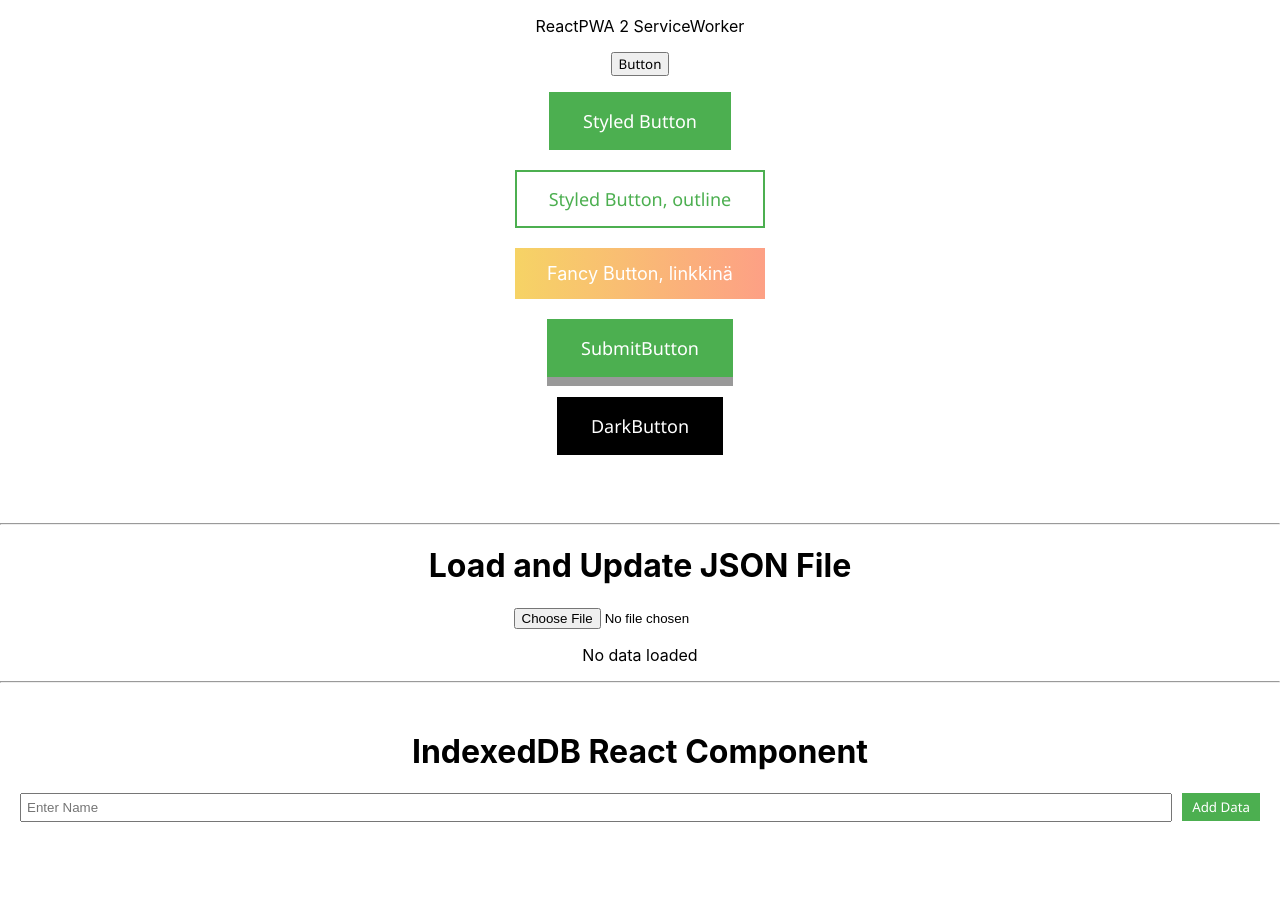
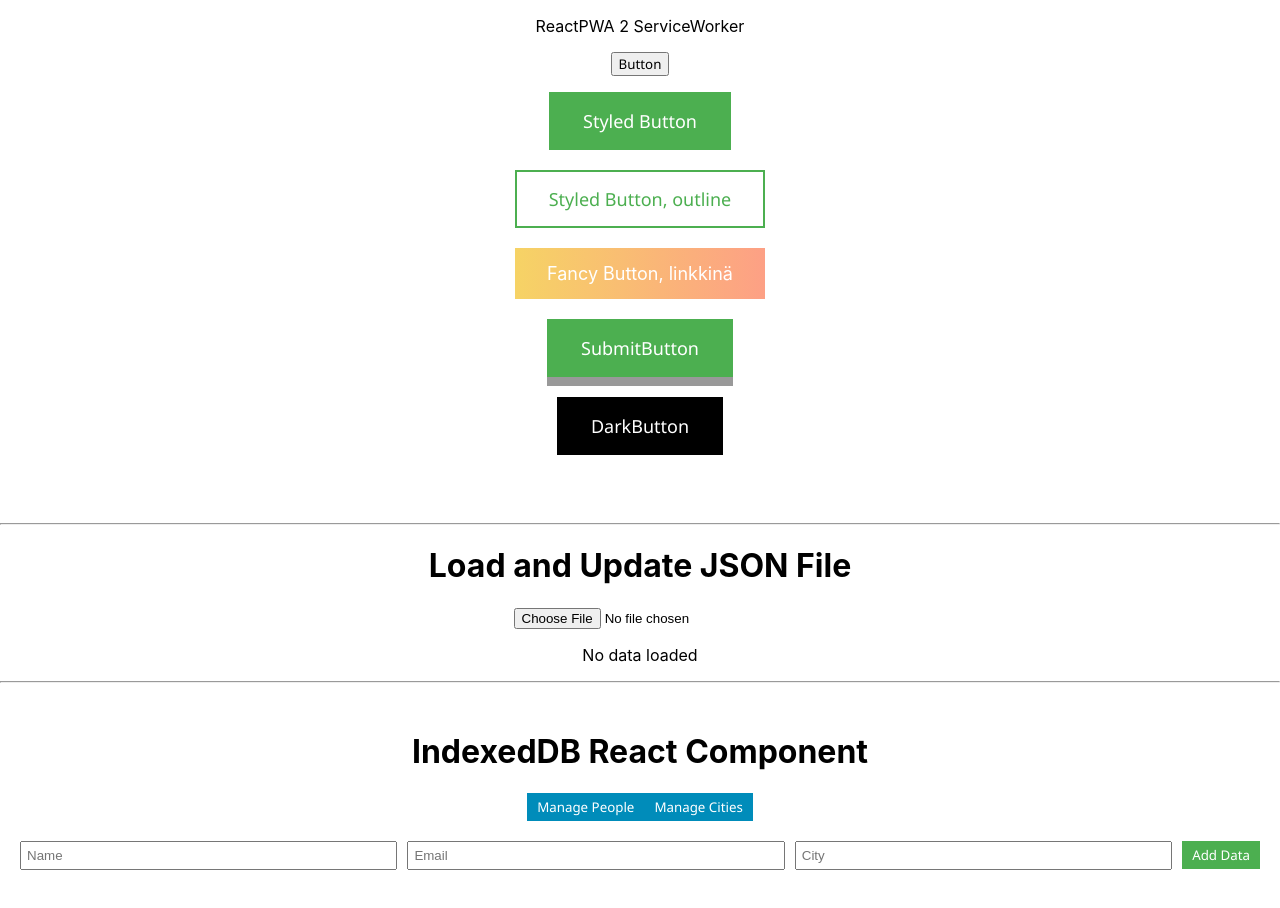
Before and after one commit to SeijaLauronen/PWAReactApp1, a React (Create React App) app: page / in a window 1280 px wide. Before the commit the page ends 858 px from the top, so only its background shows below. Built offline with nearby package versions, Linux system fonts and the light colour scheme.

Commit message:
Ihmiset ja kaupungit

```diff
--- a/src/components/DBHandling.js
+++ b/src/components/DBHandling.js
@@ -6,11 +6,10 @@ const Container = styled.div`
 `;
 
 const Form = styled.div`
+  margin-bottom: 20px;
   display: flex;
-  justify-content: space-between;
   align-items: center;
 `;
-
 
 const Input = styled.input`
   margin-right: 10px;
@@ -24,6 +23,9 @@ const Button = styled.button`
   color: white;
   border: none;
   cursor: pointer;
+  &:hover {
+    background-color: #45a049;
+  }
 `;
 
 const DataList = styled.ul`
@@ -96,30 +98,80 @@ const DeleteButton = styled.button`
   cursor: pointer;
 `;
 
+const LinkButton = styled.button`
+  padding: 5px 10px;
+  background-color: #008CBA;
+  color: white;
+  border: none;
+  cursor: pointer;
+  margin-bottom: 20px;
+  &:hover {
+    background-color: #007bb5;
+  }
+`;
+
+const CityFormContainer = styled.div`
+  display: flex;
+  flex-direction: column;
+  align-items: center;
+`;
+
+const Accordion = styled.div`
+  margin-bottom: 20px;
+`;
+
+const AccordionItem = styled.div`
+  background-color: #f1f1f1;
+  border: 1px solid #ddd;
+  margin-bottom: 10px;
+`;
+
+const AccordionTitle = styled.div`
+  cursor: pointer;
+  padding: 10px;
+  font-weight: bold;
+`;
+
+const AccordionContent = styled.div`
+  padding: 10px;
+  display: ${({ isOpen }) => (isOpen ? 'block' : 'none')};
+`;
+
 const IndexedDBComponent = () => {
   const [db, setDb] = useState(null);
   const [data, setData] = useState([]);
   const [editFormData, setEditFormData] = useState({
     id: null,
     name: '',
-    email: ''
+    email: '',
+    city: ''
   });
   const [isEditing, setIsEditing] = useState(false);
+  const [cityName, setCityName] = useState('');
+  const [cities, setCities] = useState([]);
+  const [isCityEditing, setIsCityEditing] = useState(false);
+  const [accordionOpen, setAccordionOpen] = useState({});
+  const [view, setView] = useState('people'); // Default view is 'people'
 
   useEffect(() => {
     const request = indexedDB.open('MyDatabase', 1);
 
     request.onupgradeneeded = (event) => {
       const db = event.target.result;
-      const objectStore = db.createObjectStore('MyObjectStore', { keyPath: 'id' });
-      objectStore.createIndex('name', 'name', { unique: false });
-      objectStore.createIndex('email', 'email', { unique: true });
+      const peopleStore = db.createObjectStore('PeopleStore', { keyPath: 'id' });
+      peopleStore.createIndex('name', 'name', { unique: false });
+      peopleStore.createIndex('email', 'email', { unique: true });
+      peopleStore.createIndex('city', 'city', { unique: false });
+
+      const cityStore = db.createObjectStore('CityStore', { keyPath: 'id' });
+      cityStore.createIndex('name', 'name', { unique: true });
     };
 
     request.onsuccess = (event) => {
       const db = event.target.result;
       setDb(db);
       fetchData(db);
+      fetchCities(db);
     };
 
     request.onerror = (event) => {
@@ -128,8 +180,8 @@ const IndexedDBComponent = () => {
   }, []);
 
   const fetchData = (dbInstance) => {
-    const transaction = dbInstance.transaction(['MyObjectStore'], 'readonly');
-    const objectStore = transaction.objectStore('MyObjectStore');
+    const transaction = dbInstance.transaction(['PeopleStore'], 'readonly');
+    const objectStore = transaction.objectStore('PeopleStore');
     const request = objectStore.getAll();
 
     request.onsuccess = (event) => {
@@ -141,19 +193,31 @@ const IndexedDBComponent = () => {
     };
   };
 
+  const fetchCities = (dbInstance) => {
+    const transaction = dbInstance.transaction(['CityStore'], 'readonly');
+    const objectStore = transaction.objectStore('CityStore');
+    const request = objectStore.getAll();
+
+    request.onsuccess = (event) => {
+      setCities(event.target.result);
+    };
+
+    request.onerror = (event) => {
+      console.error('Fetch cities request error:', event.target.errorCode);
+    };
+  };
+
   const addData = () => {
-    const transaction = db.transaction(['MyObjectStore'], 'readwrite');
-    const objectStore = transaction.objectStore('MyObjectStore');
-
+    const transaction = db.transaction(['PeopleStore'], 'readwrite');
+    const objectStore = transaction.objectStore('PeopleStore');
     const id = data.length ? data[data.length - 1].id + 1 : 1;
-
-    const newData = { id, name: editFormData.name, email: editFormData.email };
+    const newData = { id, name: editFormData.name, email: editFormData.email, city: editFormData.city };
 
     const request = objectStore.add(newData);
 
     request.onsuccess = () => {
       fetchData(db);
-      setEditFormData({ id: null, name: '', email: '' });
+      setEditFormData({ id: null, name: '', email: '', city: '' });
     };
 
     request.onerror = (event) => {
@@ -161,14 +225,32 @@ const IndexedDBComponent = () => {
     };
   };
 
+  const addCity = () => {
+    const transaction = db.transaction(['CityStore'], 'readwrite');
+    const objectStore = transaction.objectStore('CityStore');
+    const id = cities.length ? cities[cities.length - 1].id + 1 : 1;
+    const newCity = { id, name: cityName };
+
+    const request = objectStore.add(newCity);
+
+    request.onsuccess = () => {
+      fetchCities(db);
+      setCityName('');
+    };
+
+    request.onerror = (event) => {
+      console.error('Add city request error:', event.target.errorCode);
+    };
+  };
+
   const updateData = () => {
-    const transaction = db.transaction(['MyObjectStore'], 'readwrite');
-    const objectStore = transaction.objectStore('MyObjectStore');
+    const transaction = db.transaction(['PeopleStore'], 'readwrite');
+    const objectStore = transaction.objectStore('PeopleStore');
     const request = objectStore.put(editFormData);
 
     request.onsuccess = () => {
       fetchData(db);
-      setEditFormData({ id: null, name: '', email: '' });
+      setEditFormData({ id: null, name: '', email: '', city: '' });
       setIsEditing(false);
     };
 
@@ -177,11 +259,28 @@ const IndexedDBComponent = () => {
     };
   };
 
+  const updateCity = (city) => {
+    const transaction = db.transaction(['CityStore'], 'readwrite');
+    const objectStore = transaction.objectStore('CityStore');
+    const request = objectStore.put(city);
+
+    request.onsuccess = () => {
+      fetchCities(db);
+      setCityName('');
+      setIsCityEditing(false);
+    };
+
+    request.onerror = (event) => {
+      console.error('Update city request error:', event.target.errorCode);
+    };
+  };
+
   const handleEditData = (item) => {
     setEditFormData({
       id: item.id,
       name: item.name,
-      email: item.email
+      email: item.email,
+      city: item.city
     });
     setIsEditing(true);
   };
@@ -194,20 +293,22 @@ const IndexedDBComponent = () => {
     });
   };
 
+  const handleCityChange = (e) => {
+    setCityName(e.target.value);
+  };
+
   const cancelEdit = () => {
-    setEditFormData({ id: null, name: '', email: '' });
+    setEditFormData({ id: null, name: '', email: '', city: '' });
     setIsEditing(false);
   };
 
   const deleteData = (id) => {
-    const transaction = db.transaction(['MyObjectStore'], 'readwrite');
-    const objectStore = transaction.objectStore('MyObjectStore');
+    const transaction = db.transaction(['PeopleStore'], 'readwrite');
+    const objectStore = transaction.objectStore('PeopleStore');
     const request = objectStore.delete(id);
 
     request.onsuccess = () => {
       fetchData(db);
-      setEditFormData({ id: null, name: '', email: '' });
-      setIsEditing(false);
     };
 
     request.onerror = (event) => {
@@ -215,57 +316,61 @@ const IndexedDBComponent = () => {
     };
   };
 
-  /*
-  const filteredDataXYZ = data.filter(item =>
+  const deleteCity = (id) => {
+    const transaction = db.transaction(['CityStore'], 'readwrite');
+    const objectStore = transaction.objectStore('CityStore');
+    const request = objectStore.delete(id);
+
+    request.onsuccess = () => {
+      fetchCities(db);
+    };
+
+    request.onerror = (event) => {
+      console.error('Delete city request error:', event.target.errorCode);
+    };
+  };
+
+  const filteredData = data.filter(item =>
     item.name.toLowerCase().includes(editFormData.name.toLowerCase())
   );
- */
-  const filteredData = data.filter(item => {
-    const isIncluded = item.name.toLowerCase().includes(editFormData.name.toLowerCase());
-    console.log(`Item ${item.id} (${item.name}): ${isIncluded ? 'included' : 'excluded'}`);
-    return isIncluded;
-});
 
-
-
-  return (
-    <Container>
-      <h1>IndexedDB React Component</h1>
+  const renderPeopleView = () => (
+    <>
       <Form>
         <Input
           type="text"
-          placeholder="Enter Name"
+          placeholder="Name"
+          name="name"
           value={editFormData.name}
           onChange={handleInputChange}
-          name="name"
+        />
+        <Input
+          type="email"
+          placeholder="Email"
+          name="email"
+          value={editFormData.email}
+          onChange={handleInputChange}
+        />
+        <Input
+          type="text"
+          placeholder="City"
+          name="city"
+          value={editFormData.city}
+          onChange={handleInputChange}
         />
         <Button onClick={addData}>Add Data</Button>
       </Form>
-      {isEditing && (
-        <EditFormContainer>
-          <EditForm onSubmit={(e) => { e.preventDefault(); updateData(); }}>
-            <EditInput
-              type="text"
-              name="name"
-              value={editFormData.name}
-              onChange={handleInputChange}
-              placeholder="Name"
-            />
-            <EditInput
-              type="email"
-              name="email"
-              value={editFormData.email}
-              onChange={handleInputChange}
-              placeholder="Email"
-            />
-            <EditButton type="submit">Save</EditButton>
-            <CancelButton type="button" onClick={cancelEdit}>Cancel</CancelButton>
-            <DeleteButton onClick={() => deleteData(editFormData.id)}>Delete</DeleteButton>
-          </EditForm>
-        </EditFormContainer>
-      )}
+      <Accordion>
+        {cities.map(city => (
+          <AccordionItem key={city.id}>
+            <AccordionTitle onClick={() => setAccordionOpen(prev => ({ ...prev, [city.id]: !prev[city.id] }))}>
+              {city.name}
+            </AccordionTitle>
+            <AccordionContent isOpen={accordionOpen[city.id]}>
               <DataList>
-        {filteredData.map((item) => (
+                {filteredData
+                  .filter(person => person.city === city.name)
+                  .map(item => (
                     <DataItem key={item.id}>
                       <div>
                         <DataText>ID: {item.id}</DataText>
@@ -273,12 +378,103 @@ const IndexedDBComponent = () => {
                         <DataText>Email: {item.email}</DataText>
                       </div>
                       <div>
-              <EditButton onClick={() => handleEditData(item)}>Edit</EditButton>
-              <DeleteButton onClick={() => deleteData(item.id)}>Delete</DeleteButton>
+                        <Button onClick={() => handleEditData(item)}>Edit</Button>
                       </div>
                     </DataItem>
                   ))}
               </DataList>
+            </AccordionContent>
+          </AccordionItem>
+        ))}
+      </Accordion>
+      {isEditing && (
+        <EditFormContainer>
+          <EditForm onSubmit={updateData}>
+            <EditInput
+              type="text"
+              placeholder="Name"
+              name="name"
+              value={editFormData.name}
+              onChange={handleInputChange}
+            />
+            <EditInput
+              type="email"
+              placeholder="Email"
+              name="email"
+              value={editFormData.email}
+              onChange={handleInputChange}
+            />
+            <EditInput
+              type="text"
+              placeholder="City"
+              name="city"
+              value={editFormData.city}
+              onChange={handleInputChange}
+            />
+            <div>
+              <EditButton type="submit">Save</EditButton>
+              <CancelButton type="button" onClick={cancelEdit}>Cancel</CancelButton>
+              <DeleteButton type="button" onClick={() => deleteData(editFormData.id)}>Delete</DeleteButton>
+            </div>
+          </EditForm>
+        </EditFormContainer>
+      )}
+    </>
+  );
+
+  const renderCitiesView = () => (
+    <CityFormContainer>
+      <Form>
+        <Input
+          type="text"
+          placeholder="City"
+          value={cityName}
+          onChange={handleCityChange}
+        />
+        <Button onClick={addCity}>Add City</Button>
+      </Form>
+      <DataList>
+        {cities.map(city => (
+          <DataItem key={city.id}>
+            <div>
+              <DataText>ID: {city.id}</DataText>
+              <DataText>Name: {city.name}</DataText>
+            </div>
+            <div>
+              <Button onClick={() => {
+                setCityName(city.name);
+                setIsCityEditing(true);
+              }}>Edit</Button>
+              <DeleteButton onClick={() => deleteCity(city.id)}>Delete</DeleteButton>
+            </div>
+          </DataItem>
+        ))}
+      </DataList>
+      {isCityEditing && (
+        <EditFormContainer>
+          <EditForm onSubmit={() => updateCity({ id: cities.find(city => city.name === cityName).id, name: cityName })}>
+            <EditInput
+              type="text"
+              placeholder="City"
+              value={cityName}
+              onChange={handleCityChange}
+            />
+            <div>
+              <EditButton type="submit">Save</EditButton>
+              <CancelButton type="button" onClick={() => setIsCityEditing(false)}>Cancel</CancelButton>
+            </div>
+          </EditForm>
+        </EditFormContainer>
+      )}
+    </CityFormContainer>
+  );
+
+  return (
+    <Container>
+      <h1>IndexedDB React Component</h1>
+      <LinkButton onClick={() => setView('people')}>Manage People</LinkButton>
+      <LinkButton onClick={() => setView('cities')}>Manage Cities</LinkButton>
+      {view === 'people' ? renderPeopleView() : renderCitiesView()}
     </Container>
   );
 };
```
Lines whose indentation alone changed are shown as unchanged.
